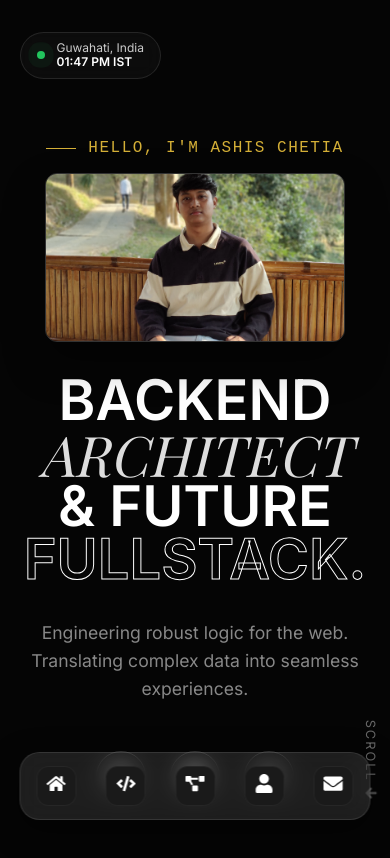
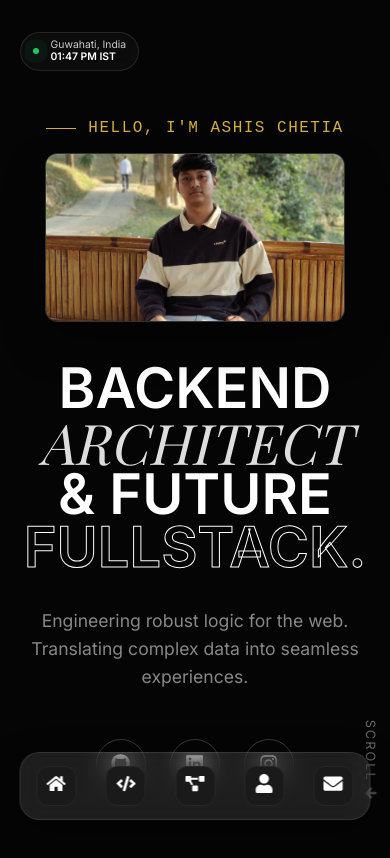
Before and after one commit to AshisChetia/PORTFOLIO-ASHIS, a React (Vite) app: page / in a window 390 px wide. Shown: the top 858 px of the page. Built offline with nearby package versions, Linux system fonts and the light colour scheme; a web font is replaced by a local one.

Commit message:
removing prallax in mobile

```diff
--- a/src/components/Landing.css
+++ b/src/components/Landing.css
@@ -230,9 +230,27 @@
 /* --- Responsive Design --- */
 @media (max-width: 1024px) {
   .landing-content {
-    grid-template-columns: 1fr; /* Single Column */
-    gap: 2rem;
-    margin-top: 6rem;
+    grid-template-columns: 1fr;
+    gap: 2.5rem; /* Slightly reduced gap */
+
+    /* 👇 CHANGE THIS */
+    margin-top: 0; /* Was 6rem. Setting to 0 lets flexbox center it vertically. */
+
+    /* Optional: Ensure it doesn't touch the very top widget */
+    padding-top: 4rem;
+  }
+
+  .status-widget {
+    padding: 6px 12px; /* Smaller padding */
+  }
+
+  .status-info {
+    font-size: 0.65rem; /* 👇 Much smaller text (was 0.75rem) */
+  }
+
+  .status-dot {
+    width: 6px;  /* Smaller dot */
+    height: 6px;
   }
 
   .visual-section {
--- a/src/components/Projects.css
+++ b/src/components/Projects.css
@@ -3,6 +3,8 @@
   padding-bottom: 20vh; /* Extra space at bottom for scrolling */
   position: relative;
   z-index: 1;
+  will-change: transform;
+  transform: translateZ(0);
 }
 
 .projects-header {
@@ -226,6 +228,9 @@
   }
 
   .project-card {
+    position: relative;
+    top: 0 !important;
+    margin-bottom: 3rem;
     height: auto;
     min-height: auto;
   }
@@ -236,8 +241,9 @@
   }
 
   .project-text {
-    padding: 2rem;
+    padding: 2rem 2rem 8rem 2rem;
     border-right: none;
     border-top: 1px solid #222;
   }
+
 }
```
